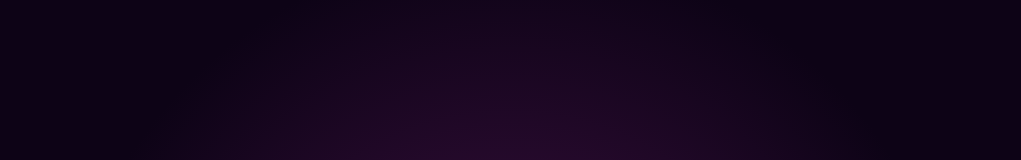
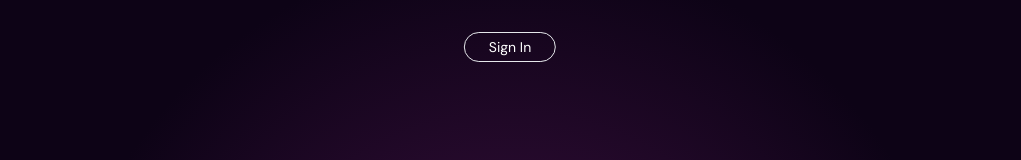
Before and after one commit to devopsgpt/landing, a React (Vite) app: page / in a window 1280 px wide. Shown: the top 160 px of the page, without its empty margins (130-1151 px from the left). Built offline with nearby package versions, Linux system fonts and the light colour scheme.

Commit message:
feat: Add `Sign in`` link to navigate to admin panel

```diff
--- a/src/pages/home/components/header/header.tsx
+++ b/src/pages/home/components/header/header.tsx
@@ -2,8 +2,15 @@ import { FC } from 'react';
 
 const Header: FC = () => {
   return (
-    <section className="relative h-dvh overflow-hidden bg-background-radial">
-      <div className="flex h-full flex-col items-center justify-center">
+    <section className="relative overflow-hidden h-dvh bg-background-radial">
+      <a
+        href="https://panel.hobs.ai"
+        target="_blank"
+        className="absolute px-6 py-1 text-sm text-white -translate-x-1/2 border left-1/2 top-8 rounded-3xl"
+      >
+        Sign In
+      </a>
+      <div className="flex flex-col items-center justify-center h-full">
         <div className="flex h-[66px] items-center justify-center gap-6">
           <div className="h-0.5 w-[88px] rotate-180 bg-Linear" />
           <p className="text-sm text-accent">Devops Solutions</p>
@@ -13,7 +20,7 @@ const Header: FC = () => {
           Devops GPT
         </h1>
         <div className="flex h-[78px] items-center justify-center">
-          <p className="text-center text-lg text-accent">
+          <p className="text-lg text-center text-accent">
             From Setup to Scale, We’ve Got You Covered
           </p>
         </div>
```
